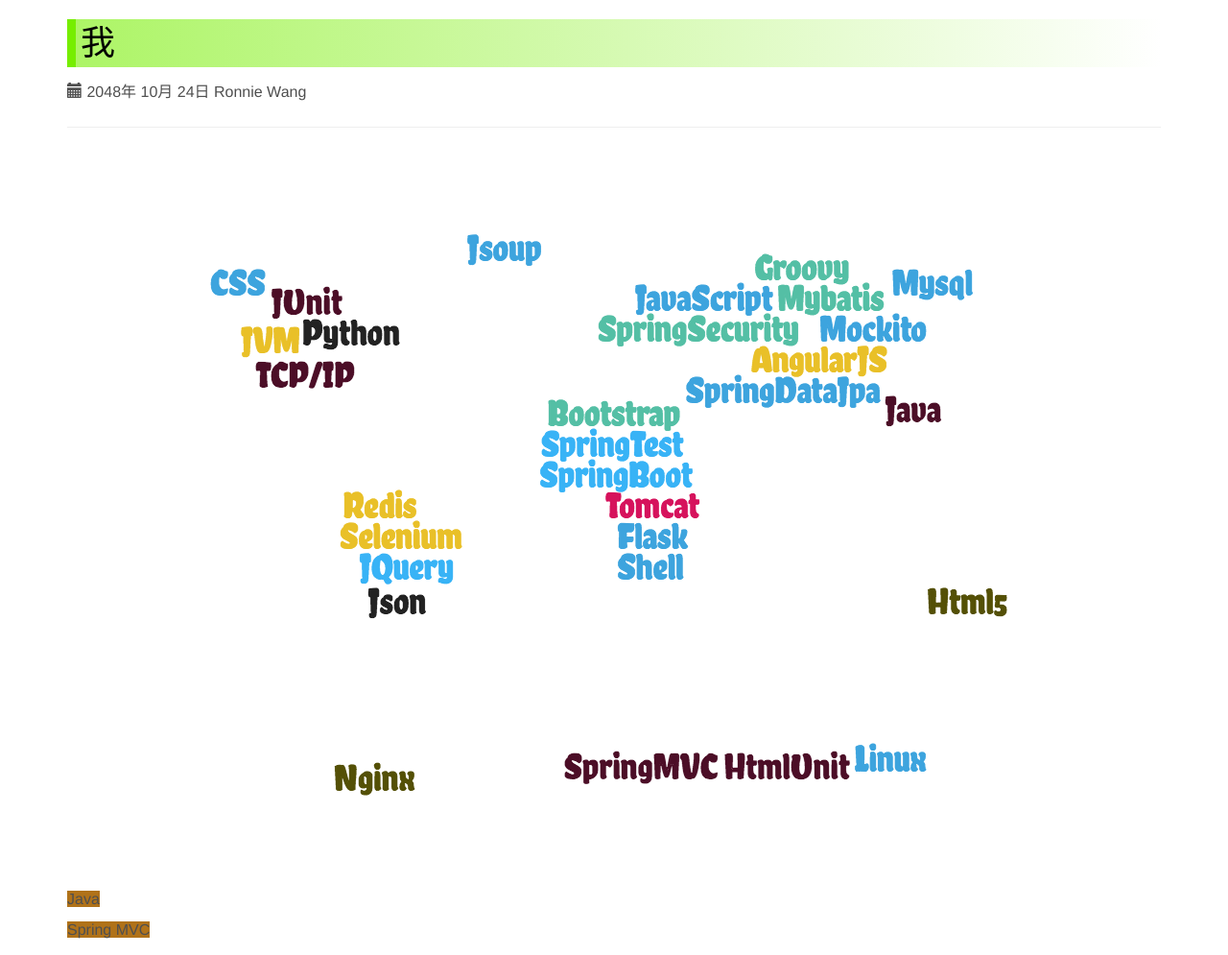
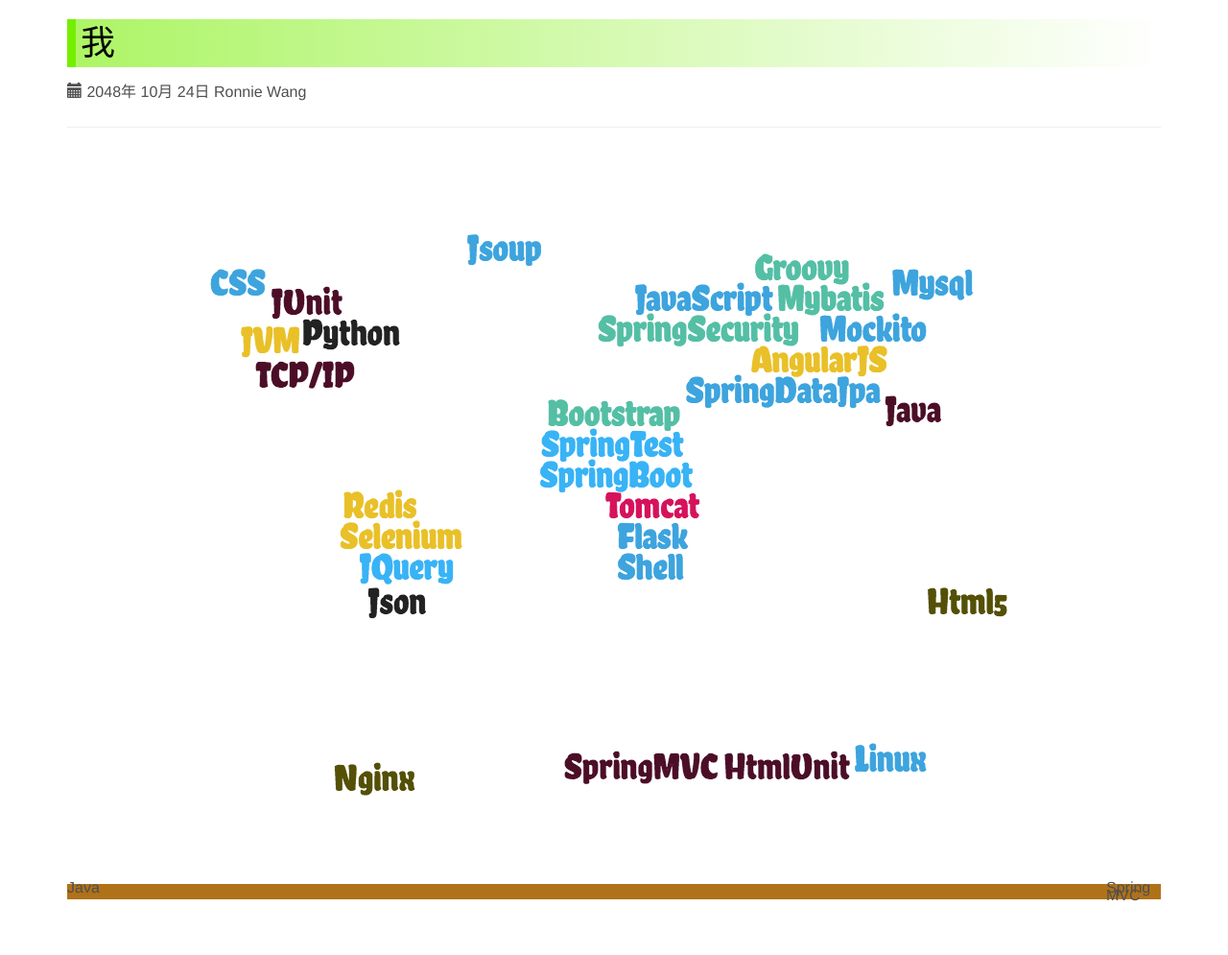
Before and after one commit to ronniewang/ronniewang.github.io, a Jekyll site: the page built from _posts/2048-10-24-me.md, in a window 1280 px wide. Shown: the whole page at 96% size. Built offline with Jekyll 4.4.1, drawn with Linux system fonts in a browser that asks for light colours; after the commit the page ends 947 px from its top, so only the background shows below that.

Commit message:
update files

```diff
--- a/_layouts/default.html
+++ b/_layouts/default.html
@@ -80,6 +80,11 @@
             width: 32px;
             vertical-align: sub;
         }
+
+        .tech-bar {
+            display: table-cell;
+            line-height: 8px;
+        }
     </style>
     <title>{{ page.title }}</title>
 </head>
--- a/_posts/2048-10-24-me.md
+++ b/_posts/2048-10-24-me.md
@@ -9,7 +9,5 @@ description: About me
 <img src='http://ronnie.wang/images/techstack-white.png'>
 </div>
 
-<div>
-<span style="width:95%; background-color:#b07219;">Java</span>
-</div>
-<span style="width:85%; background-color:#b07219;">Spring MVC</span>
+<span class="tech-bar" style="width:95%; background-color:#b07219;">Java</span>
+<span class="tech-bar" style="width:85%; background-color:#b07219;">Spring MVC</span>
```
